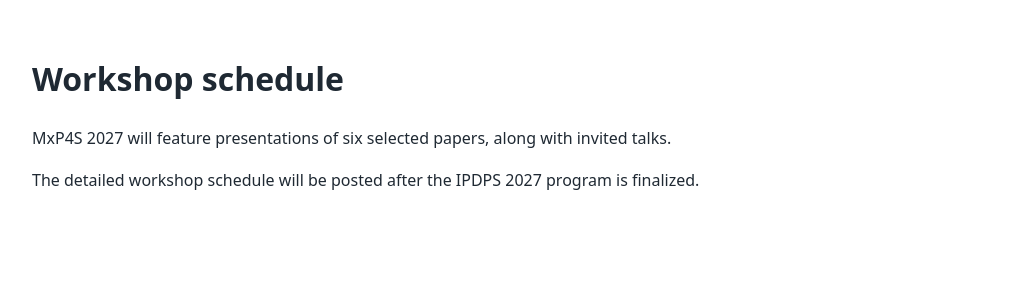
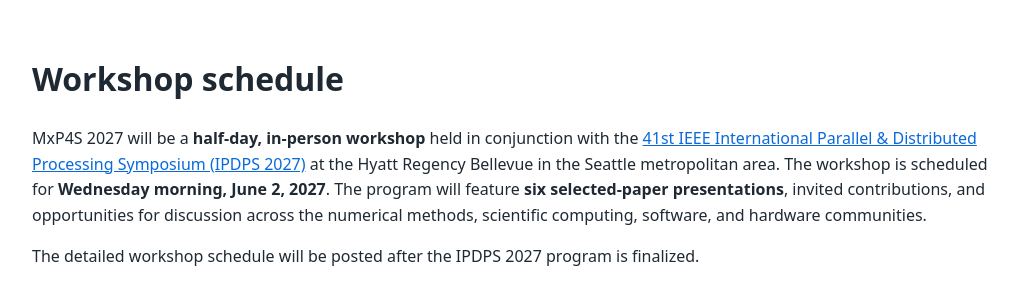
Before and after one commit to MxP4S/mxp4s2027, a Jekyll site: the page built from format.md, in a window 1280 px wide. Shown: the top 305 px of the page, without its empty margins (128-1146 px from the left). Built offline with Jekyll 4.4.1, drawn with Linux system fonts in a browser that asks for light colours.

Commit message:
Revise MxP4S 2027 workshop description
Updated workshop details for MxP4S 2027, including date and format.

```diff
--- a/format.md
+++ b/format.md
@@ -5,7 +5,7 @@ title: Format and Schedule
 
 # Workshop schedule
 
-MxP4S 2027 will feature presentations of six selected papers, along with invited talks.
+MxP4S 2027 will be a **half-day, in-person workshop** held in conjunction with the [41st IEEE International Parallel & Distributed Processing Symposium (IPDPS 2027)](https://www.ipdps.org/) at the Hyatt Regency Bellevue in the Seattle metropolitan area. The workshop is scheduled for **Wednesday morning, June 2, 2027**. The program will feature **six selected-paper presentations**, invited contributions, and opportunities for discussion across the numerical methods, scientific computing, software, and hardware communities.
 
 The detailed workshop schedule will be posted after the IPDPS 2027 program is finalized.
 
```
